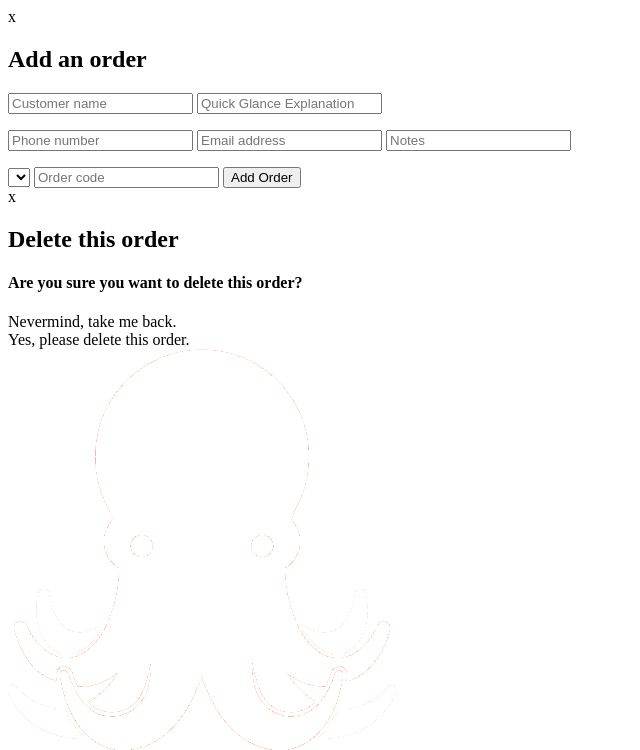
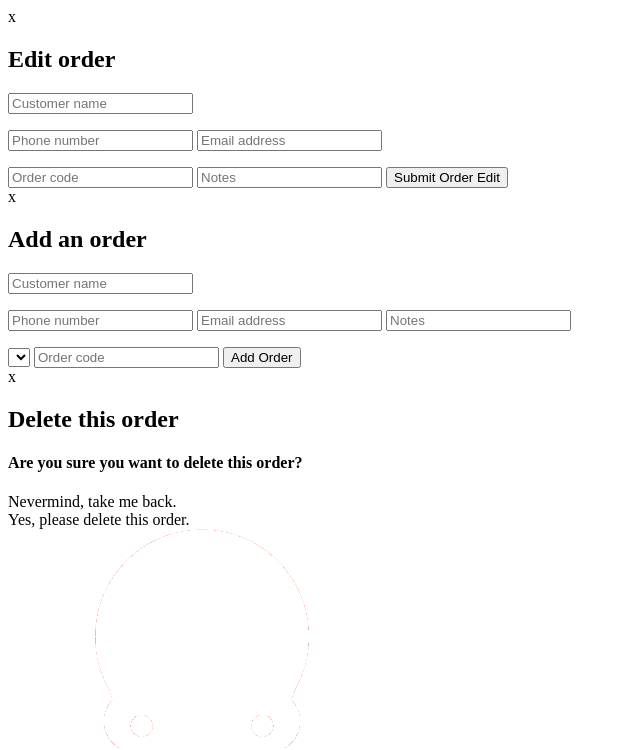
Before and after one commit to tsharman/paprika, a Django app: template paprika/business/templates/orders.html in a window 1280 px wide. Shown: the top 750 px of the page, without its empty margins (0-640 px from the left). Run offline with Django 3.2, Linux system fonts and the light colour scheme; the template is opened without the code that fills it, so the values that code supplies are empty; some libraries are stand-ins or nearby versions.

Commit message:
editing orders

```diff
--- a/paprika/ajax/urls.py
+++ b/paprika/ajax/urls.py
@@ -5,5 +5,6 @@ urlpatterns = patterns('',
   url(r'^move_stage/', 'paprika.ajax.views.move_stage'),
   url(r'^delete_flow/', 'paprika.ajax.views.delete_flow'),
   url(r'^delete_order/', 'paprika.ajax.views.delete_order'),
+  url(r'^edit_order/', 'paprika.ajax.views.edit_order'),
   url(r'^set_state/', 'paprika.ajax.views.set_state'),
 )
--- a/paprika/business/templates/orders.html
+++ b/paprika/business/templates/orders.html
@@ -9,6 +9,22 @@
 {% endblock %}
 
 {% block dialogs %}
+  <div id="edit_order_dialog" class="dialog">
+    <div class="close_dialog">x</div>
+    <h2 class="title">Edit order</h2>
+    <form method="POST">
+      {% csrf_token %}
+      <p><input type="text" name="cust_name" placeholder="Customer name" /></p>
+      <p>
+        <input type="text" name="cust_phone" placeholder="Phone number"/>
+        <input type="text" name="cust_email" placeholder="Email address" />
+      </p>
+      <input type="text" name="order_code" placeholder="Order code"/>
+      <input type="text" name="notes" placeholder="Notes"/>
+      <input type="hidden" name="order_id" value="1"/>
+      <input type="button" class="submit_edit_btn btn btn_green" value="Submit Order Edit" />
+    </form>
+  </div>
   <div id="add_order_dialog" class="dialog">
     <div class="close_dialog">x</div>
     <h2 class="title">Add an order</h2>
@@ -16,7 +32,6 @@
       {% csrf_token %}
       <p>
         <input type="text" name="cust_name" placeholder="Customer name" />
-        <input type="text" name="quick_glance_statement" placeholder="Quick Glance Explanation"/>
       </p>
       <p>
         <input type="text" name="cust_phone" placeholder="Phone number"/>
@@ -59,7 +74,7 @@
     {% for order in orders %}
       <div class="order" data-orderid={{ order.id }} data-orderstate={{ order.state}}>
         <div class="order_actions">
-          <div class="btn btn_grey">Edit</div><div class="delete_btn btn btn_red">Delete</div>
+          <div class="edit_btn btn btn_grey">Edit</div><div class="delete_btn btn btn_red">Delete</div>
         </div>
         <h2 class="customer">{{ order.cust_name }}</h3>
         <h3 class="customer_email">{{ order.cust_email }}</h3>
--- a/paprika/static/js/orders.js
+++ b/paprika/static/js/orders.js
@@ -74,14 +74,16 @@ $(document).ready(function() {
       });
     }
   });
-
+  //Hook up delete button to delete dialog
   $(".delete_btn").click(function(e) {
     e.stopPropagation();
     currentFlow = $(this).parent().parent();
+    orderId = $(currentFlow).attr("data-orderid");
     $("#dialogs").fadeIn(200, function() {
       $("#delete_order_dialog").fadeIn(200);
     });
   });
+
 
   // yes delete buttn
   $("#yes_delete_btn").click(function() {
@@ -103,13 +105,77 @@ $(document).ready(function() {
         console.log(response);
       }
     });
-
     $("#delete_order_dialog").fadeOut(200, function() {
       $("#dialogs").fadeOut(200);
     });
+    $(currentFlow).delay(400).slideUp(200);
+  });
 
-    $(currentFlow).delay(400).slideUp(200);
+  //Hook up edit button to this function
+  $(".edit_btn").click(function(e) {
+    e.stopPropagation();
+    currentFlow = $(this).parent().parent();
+    orderId = $(currentFlow).attr("data-orderid");
+    $.ajax({
+      beforeSend : function(xhr, settings) {
+        xhr.setRequestHeader("X-CSRFToken", $.cookie('csrftoken'));
+      },
+      type : "GET",
+      url : "/ajax/edit_order/",
+      data : {
+        "order_id" : orderId
+      },
+      async: true,
+      success : function(response) {
+        console.log(response);
+        $("#dialogs").fadeIn(200, function() {
+          $("#edit_order_dialog").fadeIn(200);
+        });
 
+        $("#edit_order_dialog input[name=order_id]").val(orderId);
+        $("#edit_order_dialog input[name=cust_email]").val(response['cust_email']);
+        $("#edit_order_dialog input[name=cust_phone]").val(response['cust_phone']);
+        $("#edit_order_dialog input[name=cust_name]").val(response['cust_name']);
+        $("#edit_order_dialog input[name=notes]").val(response['notes']);
+      },
+      error : function(response) {
+        console.log(response);
+      }
+    });
+  });
+
+  $(".submit_edit_btn").click(function(e) {
+    orderId = $("#edit_order_dialog input[name=order_id]").val();
+    cust_email = $("#edit_order_dialog input[name=cust_email]").val();
+    cust_phone = $("#edit_order_dialog input[name=cust_phone]").val();
+    cust_name= $("#edit_order_dialog input[name=cust_name]").val();
+    notes = $("#edit_order_dialog input[name=notes]").val();
+    $.ajax({
+      beforeSend : function(xhr, settings) {
+        xhr.setRequestHeader("X-CSRFToken", $.cookie('csrftoken'));
+      },
+      type : "POST",
+      url : "/ajax/edit_order/",
+      data : {
+        "order_id" : orderId,
+        "cust_email" : cust_email,
+        "cust_name" : cust_name,
+        "cust_phone" : cust_phone,
+        "notes" : notes,
+      },
+      async: true,
+      success : function(response) {
+        console.log(response);
+        window.location.replace("/bu/orders/");
+        $("#edit_order_dialog").fadeOut(200, function() {
+          $("#dialogs").fadeOut(200);
+        });
+      },
+      error : function(response) {
+        console.log(response.responseText);
+        alert(response.responseText);
+      }
+    });
   });
 
 
```
Also changed, not shown: paprika/ajax/views.py (+41 -7 lines), paprika/models.py (+8 -1 lines), paprika/business/views.py (line endings or trailing spaces), paprika/migrations/0016_auto__del_field_order_quick_glance_statement.py (added).
